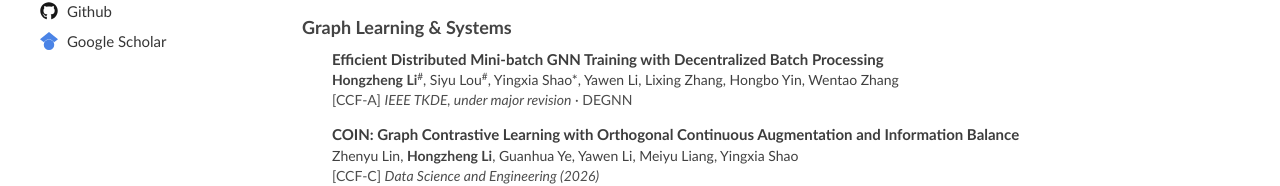
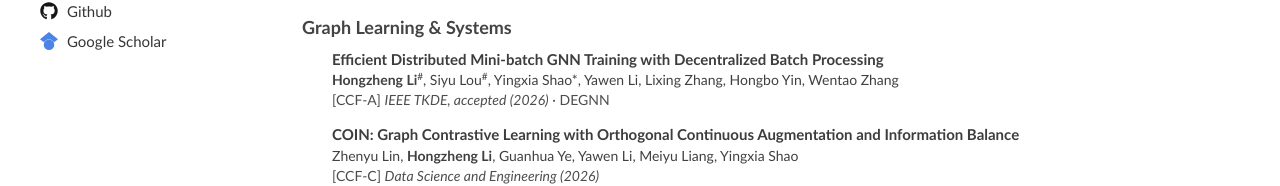
Before and after one commit to DuoLife-QNL/academic-homepage, a Next.js app: page / in a window 1280 px wide. Shown: the part 488-674 px from the top of the page. Built offline with nearby package versions, Linux system fonts and the light colour scheme.

Commit message:
Mark DEGNN as accepted by TKDE

```diff
--- a/app/page.tsx
+++ b/app/page.tsx
@@ -67,7 +67,7 @@ const graphSystems: Publication[] = [
         Zhang, Hongbo Yin, Wentao Zhang
       </>
     ),
-    venue: "IEEE TKDE, under major revision",
+    venue: "IEEE TKDE, accepted (2026)",
     ccf: "A",
     note: "DEGNN",
     links: [],
```
Also changed, not shown: 1 other file (tests, documents, lock files or other folders).
